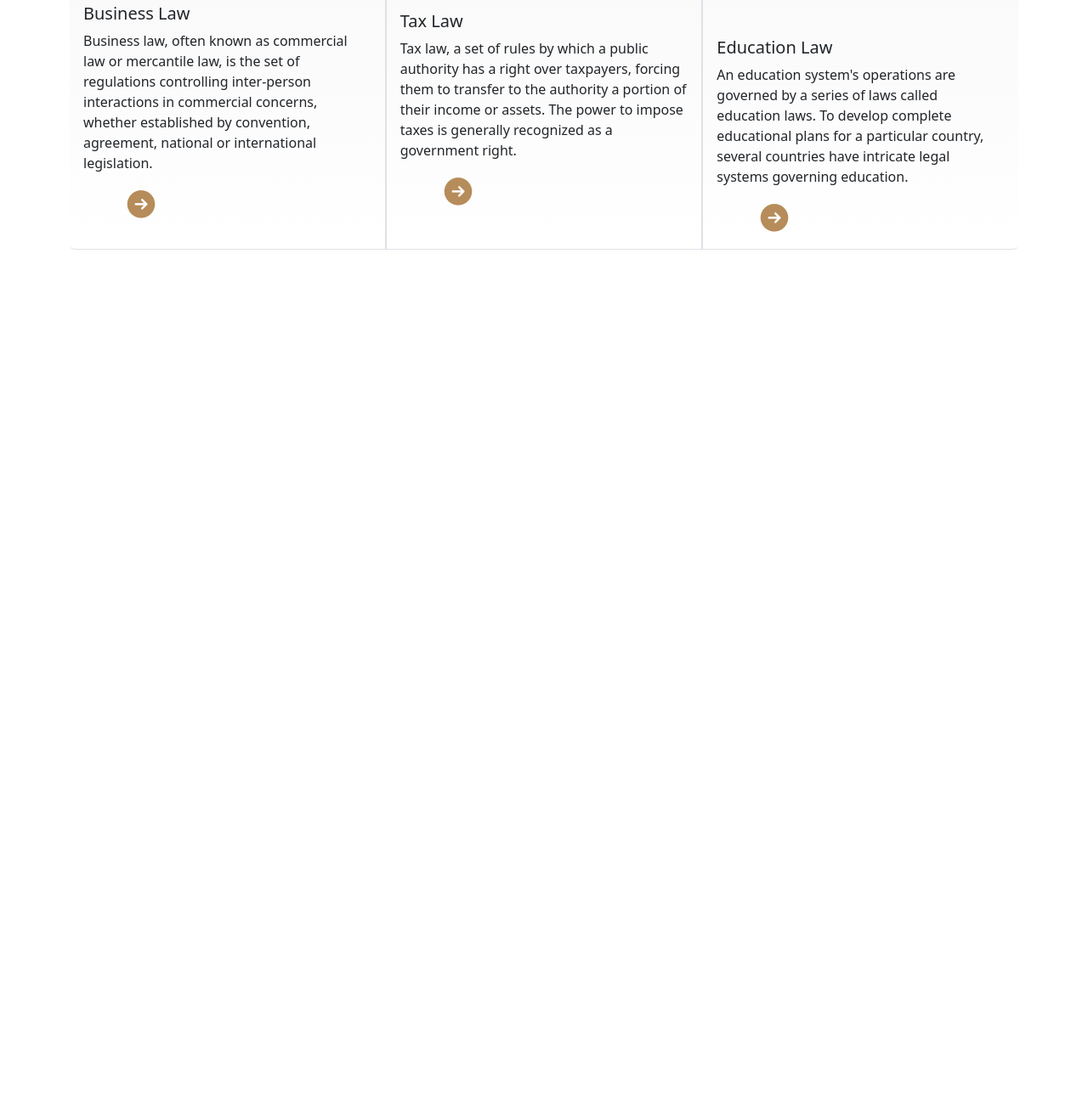
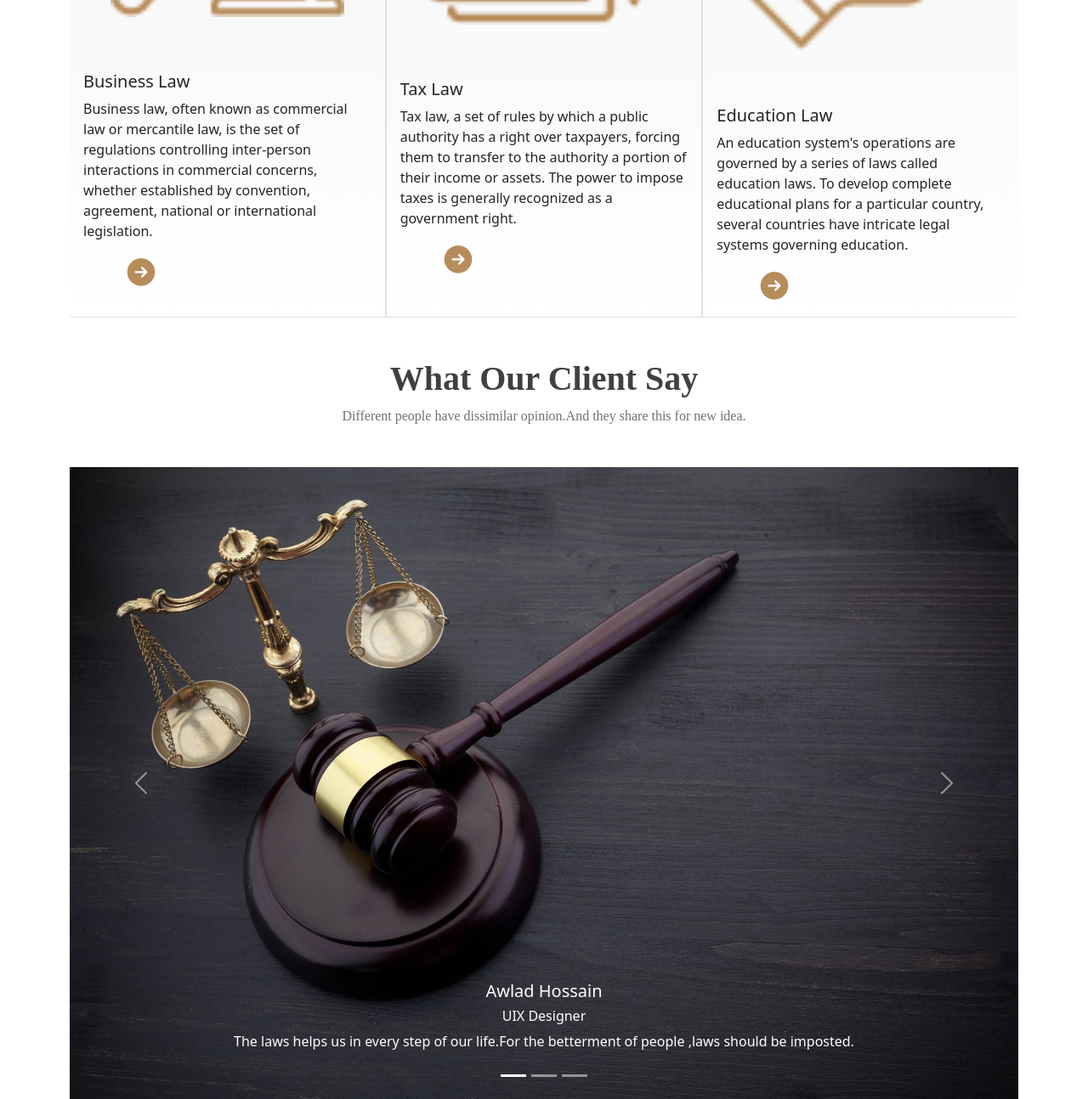
Before and after one commit to Wasey-Rahman/Legal-House, a plain HTML site: page index.html in a window 1280 px wide. Shown: the part 544-1838 px from the top of the page at 85% size. Before the commit the page ends 838 px from the top, so only its background shows below. Drawn offline with nearby package versions, Linux system fonts and the light colour scheme.

Commit message:
Client Say

```diff
--- a/index.html
+++ b/index.html
@@ -52,8 +52,9 @@
     </header>
 <!-- Main -->
     <main>
+        <!-- Legal Area -->
 <section>
-    <div>
+    <div class="my-5">
         <h1 class=" Area text-center">The Legal Practice Area</h1>
         <p class=" Para text-center">Many laws are present in every sector.We need to apply this according to the need.</p>
     </div>
@@ -90,7 +91,54 @@
           </div>
 
 </section>
-
+<!-- Client Says -->
+<section>
+<div class="my-5">
+    <h1 class="client_Heading text-center">What Our Client Say</h1>
+    <p class="client_Description text-center">Different people have dissimilar opinion.And they share this for new idea.</p>
+</div>
+<div id="carouselExampleCaptions" class="carousel slide">
+    <div class="carousel-indicators">
+      <button type="button" data-bs-target="#carouselExampleCaptions" data-bs-slide-to="0" class="active" aria-current="true" aria-label="Slide 1"></button>
+      <button type="button" data-bs-target="#carouselExampleCaptions" data-bs-slide-to="1" aria-label="Slide 2"></button>
+      <button type="button" data-bs-target="#carouselExampleCaptions" data-bs-slide-to="2" aria-label="Slide 3"></button>
+    </div>
+    <div class="carousel-inner">
+      <div class="carousel-item active">
+        <img src="images/slider-1.jpg" class="d-block w-100" alt="...">
+        <div class="carousel-caption d-none d-md-block">
+          <h5>Awlad Hossain</h5>
+          <h6>UIX Designer</h6>
+          <p>The laws helps us in every step of our life.For the betterment of people ,laws should be imposted.</p>
+        </div>
+      </div>
+      <div class="carousel-item">
+        <img src="images/slider-2.jpg" class="d-block w-100" alt="...">
+        <div class="carousel-caption d-none d-md-block">
+          <h5>Jack Gomez</h5>
+          <h6>Banker</h6>
+          <p>Laws should be respected by all.</p>
+        </div>
+      </div>
+      <div class="carousel-item">
+        <img src="images/slider-3.jpg" class="d-block w-100" alt="...">
+        <div class="carousel-caption d-none d-md-block">
+          <h5>Shan Das</h5>
+          <h6>Government Officer</h6>
+          <p>Maintaining law is a good challenge in the world.</p>
+        </div>
+      </div>
+    </div>
+    <button class="carousel-control-prev" type="button" data-bs-target="#carouselExampleCaptions" data-bs-slide="prev">
+      <span class="carousel-control-prev-icon" aria-hidden="true"></span>
+      <span class="visually-hidden">Previous</span>
+    </button>
+    <button class="carousel-control-next" type="button" data-bs-target="#carouselExampleCaptions" data-bs-slide="next">
+      <span class="carousel-control-next-icon" aria-hidden="true"></span>
+      <span class="visually-hidden">Next</span>
+    </button>
+  </div>
+</section>
     </main>
 <!-- Footer -->
     <footer>
--- a/styles/Legal.css
+++ b/styles/Legal.css
@@ -25,3 +25,20 @@ gap: 64px;
 .card {
     background: linear-gradient(180deg, #F3F3F3 0%, rgba(243, 243, 243, 0) 100%);
 }
+
+.client_Heading{
+    font-family: 'EB Garamond';
+    font-weight: 800;
+    font-size: 40px;
+    color: #414040;
+    gap: 24px;
+}
+.client_Description{
+font-family: 'Poppins';
+font-weight: 400;
+font-size: 16px;
+color: #707070;
+gap: 64px;
+
+
+}
```
